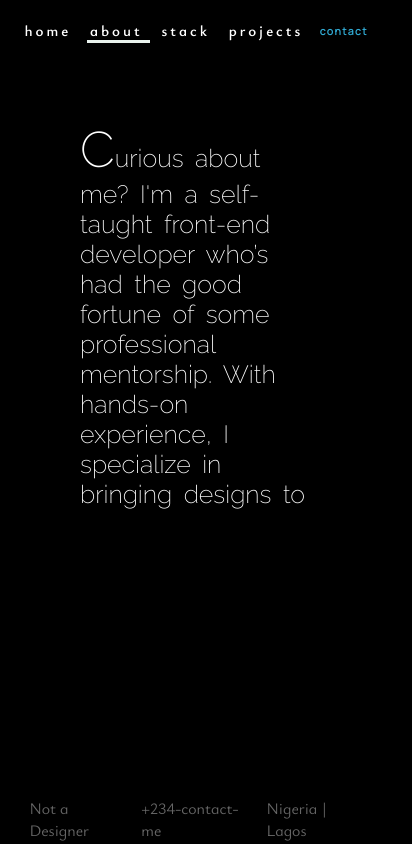
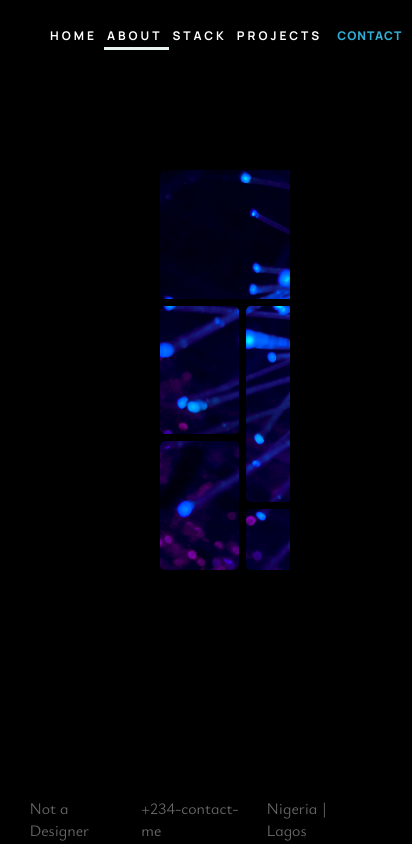
Before and after one commit to LeoGee1/portfoleo, a React (Create React App) app: page /#/aboutme in a window 390 px wide. Shown: the whole page, 412 px wide, since content can reach past the window. Built offline with nearby package versions, Linux system fonts and the light colour scheme.

Commit message:
new talet size design

```diff
--- a/src/index.css
+++ b/src/index.css
@@ -28,24 +28,24 @@
   src: url('/src/assets/fonts/YsabeauInfant.ttf');
 }
 
-@font-face{
+@font-face {
   font-family: 'Helvetica';
   src: url('/src/assets/fonts/helvetica-light-587ebe5a59211.ttf');
 }
 
-@font-face{
+@font-face {
   font-family: 'Manrope';
   src: url('/src/assets/fonts/Manrope-VariableFont_wght.ttf');
 }
 
-@font-face{
+@font-face {
   font-family: 'Seasons';
   src: url('/src/assets/fonts/Season-BF651e732546f7d.woff');
 }
 
 
 
-body{
+body {
   margin: 0;
   font-family: 'Raleway', 'Segoe UI', 'Roboto', 'Oxygen',
     'Ubuntu', 'Cantarell', 'Fira Sans', 'Droid Sans', 'Helvetica Neue',
@@ -56,8 +56,9 @@ body{
   background-color: black;
   color: #31ACD5;
   box-sizing: border-box;
-  /* background-color: white; */
+  min-height: 100vh;
 }
+
 .pre-load {
   display: flex;
   flex-direction: column;
@@ -71,12 +72,14 @@ body{
   z-index: 100;
   /* display: none; */
 }
+
 .pre-load img {
   width: 300px;
   opacity: 0;
   margin-left: -20px;
   animation: animate-logo 500ms ease-out forwards;
 }
+
 .pre-load h1 {
   position: relative;
   bottom: 100px;
@@ -84,19 +87,22 @@ body{
   font-size: 50px;
   font-weight: 400;
   font-family: 'Seasons';
-  color:#fff;
+  color: #fff;
   /* letter-spacing: 1px; */
   opacity: 0;
   animation: animate-letters 350ms cubic-bezier(0.28, 1.47, 0.59, -0.49) 250ms forwards;
 }
+
 .move {
   animation: ascend 2000ms ease-in-out 3000ms forwards;
 }
+
 .dot {
   font-size: 100px;
   opacity: 1;
   animation: tick 1000ms cubic-bezier(0.25, 0.1, 0.25, 1) 2000ms infinite forwards;
 }
+
 .nav-bar {
   display: flex;
   justify-content: space-between;
@@ -107,6 +113,7 @@ body{
   background-position: bottom;
   margin-bottom: 10px;
 }
+
 .nav-bar::before {
   content: '';
   inset: 0;
@@ -142,6 +149,7 @@ body{
   background-color: rgba(0, 0, 0, 0.6);
   pointer-events: none;
 }
+
 .footer-one {
   display: flex;
   justify-content: center;
@@ -149,7 +157,8 @@ body{
   width: 90%;
   cursor: default;
 }
-.footer-one >* {
+
+.footer-one>* {
   margin: 0 10px;
 
 }
@@ -160,9 +169,11 @@ body{
   z-index: 10;
   justify-content: center;
 }
+
 .uo-logo {
   width: 80%;
 }
+
 .main-menu {
   display: flex;
   justify-content: space-around;
@@ -173,6 +184,7 @@ body{
   flex-basis: 400px;
   letter-spacing: 3px;
 }
+
 .main-menu * {
   padding: 5px;
   border-radius: 3px;
@@ -182,7 +194,8 @@ body{
   color: white;
   z-index: 15;
 }
-.main-menu > *::before {
+
+.main-menu>*::before {
   content: '';
   display: block;
   position: absolute;
@@ -192,10 +205,12 @@ body{
   left: 2px;
   background-color: rgba(245, 255, 250, 0.952);
 }
-.main-menu >*:hover::before {
+
+.main-menu>*:hover::before {
   transition: 500ms;
   width: 95%;
 }
+
 .active::before {
   content: '';
   display: block;
@@ -206,17 +221,21 @@ body{
   left: 2px;
   background-color: rgba(245, 255, 250, 0.952);
 }
+
 .contacts {
   display: flex;
   align-items: center;
   flex-direction: column;
 }
+
 .cover {
   display: none;
 }
+
 .cover-show {
   display: block;
 }
+
 .cover::before {
   content: "";
   z-index: 11;
@@ -229,6 +248,7 @@ body{
   left: 0;
   cursor: default;
 }
+
 .contact-name {
   font-size: 13px;
   font-weight: 800;
@@ -241,13 +261,16 @@ body{
   z-index: 15;
   margin: auto;
 }
+
 .contact-name:hover {
   /* color: #083c70; */
   color: #fff;
 }
+
 .contact-name:active {
   color: #fff;
 }
+
 .contact-child {
   z-index: 11;
   display: flex;
@@ -257,6 +280,7 @@ body{
   font-size: 36px;
   height: 0px;
 }
+
 .soc {
   color: #3078c0;
   margin: 35px 0;
@@ -265,11 +289,13 @@ body{
   visibility: hidden;
   cursor: pointer;
 }
+
 .animate-brand {
   transform: scale(1);
   transition: 0.3s;
   visibility: visible;
 }
+
 .count-tab {
   z-index: 11;
   position: absolute;
@@ -283,9 +309,10 @@ body{
   margin: 0 40px 0 0;
   padding: 15px;
   border: 1px solid none;
-  border-radius: 20px ;
+  border-radius: 20px;
   background-color: #141414;
 }
+
 .count-tab * {
   text-decoration: none;
   padding: 20px 0;
@@ -293,10 +320,12 @@ body{
   transition: 250ms;
 
 }
+
 .count-tab *:hover {
   /* color: #419cf7; */
   transform: translateX(5px);
 }
+
 .count-active {
   color: #31ACD5;
 }
@@ -306,33 +335,40 @@ body{
   0% {
     opacity: 0;
   }
+
   100% {
     opacity: 1;
   }
 }
+
 @keyframes animate-letters {
   0% {
     opacity: 0;
   }
+
   100% {
     opacity: 1;
     bottom: 0px;
   }
 }
+
 @keyframes ascend {
   0% {
     opacity: 1;
   }
+
   100% {
     opacity: 0;
     display: none;
     bottom: 800px;
   }
 }
+
 @keyframes tick {
   0% {
     opacity: 0;
   }
+
   100% {
     opacity: 1;
   }
@@ -342,6 +378,7 @@ body{
 .home {
   position: relative;
 }
+
 .home-page {
   position: relative;
   display: flex;
@@ -365,7 +402,7 @@ body{
 
 
 .goal {
-  animation: nod 8000ms ease-in infinite ;
+  animation: nod 8000ms ease-in infinite;
 
 }
 
@@ -379,8 +416,9 @@ body{
 
 
 .optim {
-  animation: nod 8000ms ease-in 2400ms infinite ;
+  animation: nod 8000ms ease-in 2400ms infinite;
 }
+
 /* .optim::before {
   -webkit-text-stroke: 2px #3131ebc5;
   content: "OPTIMISTIC";
@@ -392,6 +430,7 @@ body{
   animation: nod 8000ms ease-in 4800ms infinite;
 
 }
+
 /* .driv::before {
   -webkit-text-stroke: 2px #3131ebc5;
   content: "DRIVEN";
@@ -400,12 +439,13 @@ body{
   top:-2px
 
 } */
-.accolades >* {
+.accolades>* {
   /* border-bottom: 3px solid #31ACD5; */
   width: fit-content;
 
 }
-.accolades > *::before{
+
+.accolades>*::before {
   content: ' ';
   background-color: #31ACD5;
   display: block;
@@ -416,16 +456,28 @@ body{
   opacity: 0.35;
   border-radius: 2px;
 }
+
 /* .accolades *:hover {
   color: rgba(49, 49, 235, 0.123);
  } */
 
 
 @keyframes nod {
-   4% { transform: translateY(15px); }
-   8% { transform: translateY(0px); }
-   12% { transform: translateY(15px); }
-   16% { transform: translateY(0px); }
+  4% {
+    transform: translateY(15px);
+  }
+
+  8% {
+    transform: translateY(0px);
+  }
+
+  12% {
+    transform: translateY(15px);
+  }
+
+  16% {
+    transform: translateY(0px);
+  }
 }
 
 .circle {
@@ -455,6 +507,7 @@ body{
   mix-blend-mode: multiply;
   /* background: linear-gradient(#0791ff, #fff); */
 }
+
 .circle::before {
   content: "";
   position: absolute;
@@ -466,12 +519,14 @@ body{
   transform-origin: bottom;
   animation: glide 24s linear infinite;
 }
+
 @keyframes glide {
   0% {
     transform: rotate(0deg);
   }
+
   100% {
-    transform:  rotate(360deg);
+    transform: rotate(360deg);
   }
 }
 
@@ -494,6 +549,7 @@ body{
     width: 200px;
     height: 200px;
   }
+
   20% {
     width: 400px;
     height: 400px;
@@ -513,12 +569,14 @@ body{
   text-shadow: 1px 1px 3px rgba(255, 255, 255, 0.3);
   letter-spacing: 1px;
 }
+
 .eggs {
   position: absolute;
   visibility: hidden;
   opacity: 0;
   transition: opacity 0.3s ease-in-out;
 }
+
 .appear {
   visibility: visible;
   opacity: 1;
@@ -532,6 +590,7 @@ body{
   justify-content: space-around;
   overflow: hidden;
 }
+
 .potraits {
   display: grid;
   position: relative;
@@ -542,6 +601,7 @@ body{
   grid-template-rows: repeat(6, 1fr);
   gap: 7px;
 }
+
 .potraits:before {
   content: "";
   position: absolute;
@@ -556,27 +616,33 @@ body{
   background-color: #fff;
   border-radius: 5px;
 }
+
 .one {
   grid-column: 1/5;
   grid-row: 1/3;
 
 }
+
 .two {
   grid-column: 5/7;
   grid-row: 1/3;
 }
+
 .three {
   grid-column: 1/3;
   grid-row: 3/5;
 }
+
 .four {
   grid-column: 3/7;
   grid-row: 3/6;
 }
+
 .five {
   grid-row: 5/7;
   grid-column: 1/3;
 }
+
 .six {
   grid-column: 3/7;
   grid-row: 6/7;
@@ -594,11 +660,13 @@ body{
   overflow: hidden;
   position: relative;
 }
-.description> * {
+
+.description>* {
   flex: 1;
   margin: 10px;
   overflow: hidden;
 }
+
 .description-child {
   font-family: 'Raleway';
   font-size: 40px;
@@ -606,17 +674,21 @@ body{
   font-weight: 100;
   word-spacing: 5px;
 }
+
 .description-child:hover {
   animation: scroll-up 60s linear 0s infinite normal;
 
 }
-.description-child::first-letter{
+
+.description-child::first-letter {
   font-size: 50px;
 }
- @keyframes scroll-up{
+
+@keyframes scroll-up {
   0% {
     transform: translateY(0);
   }
+
   100% {
     transform: translateY(-100%);
   }
@@ -625,9 +697,11 @@ body{
 .order-first {
   order: -1;
 }
+
 .order-second {
   order: 0;
 }
+
 .order-third {
   order: 1;
 }
@@ -640,7 +714,8 @@ body{
   justify-content: center;
   font-family: 'Kurale';
 }
-.stack-child > *  {
+
+.stack-child>* {
   margin: 30px 15px;
   width: 200px;
   background: rgba(0, 0, 0, 0.856);
@@ -651,11 +726,13 @@ body{
   justify-content: space-between;
   transform-style: preserve-3d;
 }
+
 .stack-icons {
   background: none;
   font-size: 72px;
   margin: 30px 0;
 }
+
 .logo-parent {
   background: none;
   display: flex;
@@ -663,20 +740,26 @@ body{
   margin: 30px 0;
   justify-content: space-around;
 }
+
 .name {
   background: none;
   margin: 20px 0;
   text-align: center;
 }
-.button-parent, .fifth {
+
+.button-parent,
+.fifth {
   display: none;
 }
+
 .arrow:hover {
   color: #fff;
 }
+
 .arrow:active {
   color: #0791ff;
 }
+
 /* proects page designs */
 .projects {
   display: flex;
@@ -691,20 +774,23 @@ body{
   background-color: #1414146e;
   grid-template-columns: repeat(13, 1fr);
   grid-template-rows: repeat(7, 1fr);
-  border: 2px solid ;
+  border: 2px solid;
   padding: 20px;
   scroll-behavior: smooth;
   border-radius: 8px;
 }
+
 .project-square::-webkit-scrollbar {
   display: none;
 }
+
 .squares {
   display: flex;
   flex-direction: column;
   border: 2px solid #050505;
   border-radius: 5px;
 }
+
 .squares:hover {
   transform: scale(1.03);
   transition: 0.3s;
@@ -722,6 +808,7 @@ body{
   background: #000;
 
 }
+
 .section-two h3 {
   padding: 5px;
   font-size: 16px;
@@ -735,10 +822,12 @@ body{
   background-size: cover;
   z-index: 10;
 }
+
 .port {
   color: white;
   cursor: pointer;
 }
+
 .in-tracker {
   grid-column: 5/10;
   grid-row: 4/8;
@@ -748,6 +837,7 @@ body{
   color: #0791ff;
   /* border-color: #044880; */
 }
+
 .curr-converter {
   grid-row: 1/5;
   grid-column: 8/13;
@@ -765,15 +855,18 @@ body{
     width: 380px;
     height: 380px;
   }
+
   .circle::before {
     bottom: 205px;
     height: 130px;
   }
+
   .letters {
     font-size: 25px;
     left: 189px;
     top: -1px;
   }
+
   .aboutme {
     /* margin: 70px 100px; */
   }
@@ -782,34 +875,41 @@ body{
     width: 350px;
     height: 400px;
   }
+
   .description {
     width: 350px;
     height: 400px;
   }
-  .description >* {
+
+  .description>* {
     font-size: 30px;
   }
 }
+
 /* even smaller ones */
 @media screen and (max-width: 1050px) {
   .count-tab {
     display: none;
   }
+
   .accolades {
     color: white;
     margin: 0 0 0 20px;
   }
+
   .aboutme {
     margin: 70px 100px;
   }
 
-  .description >* {
+  .description>* {
     font-size: 30px;
     font-weight: 200;
   }
+
   .stack-child {
     margin: 30px 70px;
   }
+
   .stack-icons {
     font-size: 62px;
   }
@@ -820,35 +920,43 @@ body{
     width: 300px;
     height: 300px;
   }
+
   .circle::before {
     bottom: 50%;
     height: 110px;
     left: 50%;
   }
+
   .letters {
     font-size: 22px;
     left: 189px;
     top: 5px;
   }
+
   .letters {
     transform-origin: 0 145px;
     left: 153px;
   }
+
   .accolades {
     font-size: 30px;
   }
 
 }
+
 @media screen and (max-width: 900px) {
   .nav-bar {
     height: 70px;
   }
+
   .accolades {
     display: none;
   }
+
   .home-page {
-    height: 70vh;
+    height: 80vh;
   }
+
   .slider-container {
     display: flex;
     align-items: center;
@@ -856,12 +964,15 @@ body{
     justify-content: center;
     flex-direction: column;
   }
+
   .circle-block {
     width: 100%;
   }
+
   .circle::before {
     height: 140px;
   }
+
   .circle {
     width: 400px;
     height: 400px;
@@ -869,6 +980,7 @@ body{
     margin-top: -10px;
 
   }
+
   .letters {
     font-size: 26px;
     font-weight: bolder;
@@ -876,28 +988,34 @@ body{
     left: 200px;
     top: 10px;
   }
+
   .easter-eggs {
     display: flex;
     justify-content: center;
     margin: 0 70px;
   }
+
   .potraits {
     min-width: 250px;
   }
-   .description >* {
+
+  .description>* {
     font-size: 25px;
   }
+
   .slider {
     width: 250px;
     margin: 40px auto;
     overflow: hidden;
   }
+
   .cards {
     min-width: 210px;
     /* margin: 20px; */
     height: 340px;
     display: none;
   }
+
   .button-parent {
     display: flex;
     width: 100%;
@@ -905,22 +1023,27 @@ body{
     z-index: 12;
     transform: translateY(-250px);
   }
+
   .button-parent button {
     margin: 10px 170px;
     padding: 10px;
     background: none;
     border: none;
   }
+
   .stack-child-one {
     display: flex;
   }
+
   .appear {
     display: flex;
   }
+
   .arrow {
     font-size: 30px;
     color: #ffffff6b;
   }
+
   .project-square {
     display: flex;
     flex-direction: row;
@@ -931,143 +1054,66 @@ body{
     overflow-x: scroll;
     overflow: scroll;
   }
+
   .squares {
     width: 250px;
   }
+
   .footer {
     background-position: center;
   }
+
   .portfolio-emblem {
     display: none;
   }
 }
-  @media screen and (max-width: 600px) {
-    .pre-load h1 {
-      font-size: 34px;
-      margin: 20px 0;
-    }
-    .dot {
-      font-size: 40px;
-    }
-    .nav-bar {
-      justify-content: space-between;
-      padding: 5px 15px;
-      height: 50px;
-      position: sticky;
-      top: 0;
-      z-index: 100;
-      background-color: #000;
-    }
-    .main-menu {
-      justify-content: space-around;
-      align-items: center;
-      font-size: 15px;
-      font-weight: 600;
-      flex-basis: 300px;
-      font-family: 'YsabeauInfant';
-      text-transform: lowercase;
-      max-width: 600px;
+
+@media screen and (max-width: 640px) {
+  .home-page {
+    height: 70vh;
   }
 
+  .nav-bar a,
   .contact-name {
-      font-size: 11px;
-      text-transform: lowercase;
-      font-weight: 600;
-      padding: 2px 7px;
+    font-size: 12px;
   }
 
-    .home-page {
-      height: 100%;
-      justify-content: center;
-    }
-    .soc {
-      font-size: 24px;
+  .slider-container {
+    height: 70vh;
+
   }
 
   .circle-block {
-        height: 100%;
-        margin: 40px 0 80px 0;
+    width: 100%;
   }
+
   .circle::before {
-        height: 80px;
-      }
-      .easter-eggs {
-        display: flex;
-        justify-content: center;
-        margin-bottom: 70px;
-      }
-      .eggs {
-        width: 300px;
-        font-size: 22px;
-        min-width: none;
+    height: 120px;
   }
 
   .circle {
-        width: 250px;
-        height: 250px;
+    width: 300px;
+    height: 300px;
     margin: 0px auto;
-        background: #000;
-      }
-      .letters {
-        font-size: 16px;
-        font-weight: bolder;
-        transform-origin: 0 120px;
-        left: 126px;
-        top: 5px;
-      }
-      .stack-child-one {
-        display: flex;
-      }
-      .appear {
-        display: flex;
-      }
-      .arrow {
-        font-size: 30px;
-        color: #ffffff6b;
-      }
-      .project-square {
-        display: flex;
-        flex-direction: column;
-        width: 260px;
-        height: 100%;
-        border: none;
-        margin-top: 10px;
-        gap: 40px;
-        overflow-y: scroll;
-        background: none;
+    margin-top: -10px;
+
   }
 
-      .squares {
-        height: 250px;
-      }
-      .aboutme {
-        display: flex;
-        margin: 20px 40px;
-        justify-content: space-around;
-      }
-      .potraits {
-        display: none;
-      }
-      .line {
-        display: none;
-      }
-      .cards {
-        min-width: 170px;
-        margin: 20px;
-        height: 320px;
-       }
-       .button-parent {
-        display: flex;
-        width: 100%;
-        justify-content: center;
-        z-index: 12;
-        transform: translateY(-275px);
+  .letters {
+    font-size: 17px;
+    font-weight: bolder;
+    transform-origin: 0 140px;
+    left: 149px;
+    top: 10px;
   }
 
-      .button-parent button {
-        margin: 10px 60px;
-        padding: 10px;
-        background: none;
-        border: none;
+  .easter-eggs {
+    font-size: 20px;
+    margin: 0 50px;
   }
 }
+
+
+@media screen and (max-width: 400px) {
+
+}
```
Lines whose indentation alone changed are shown as unchanged.
